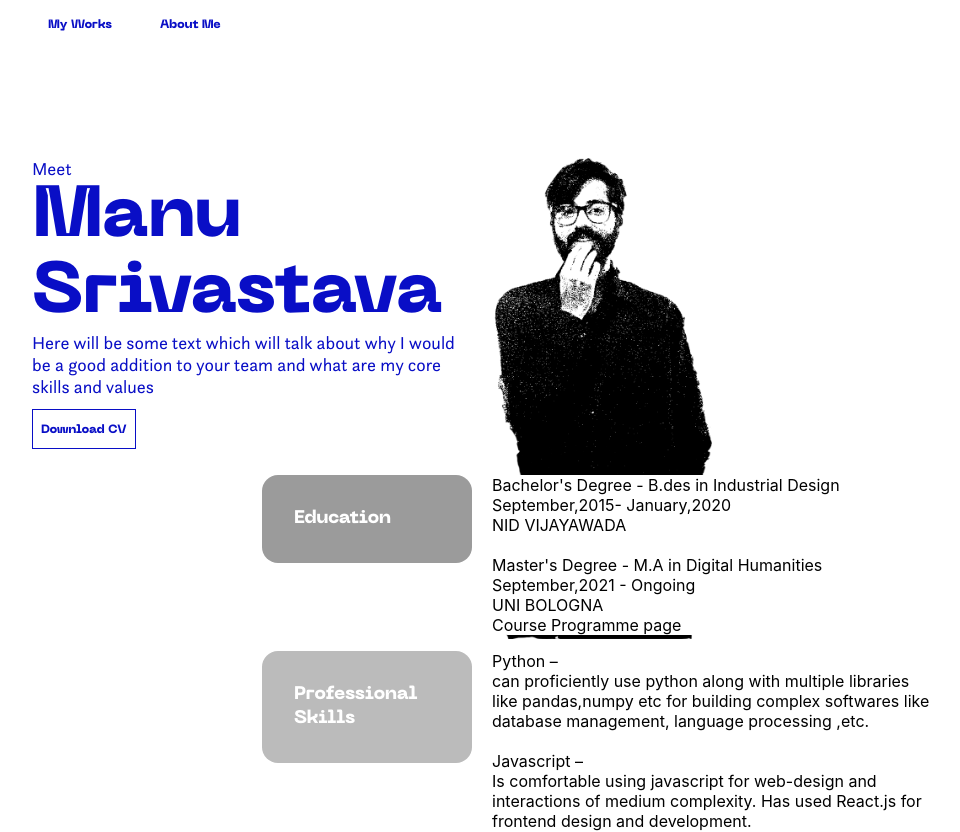
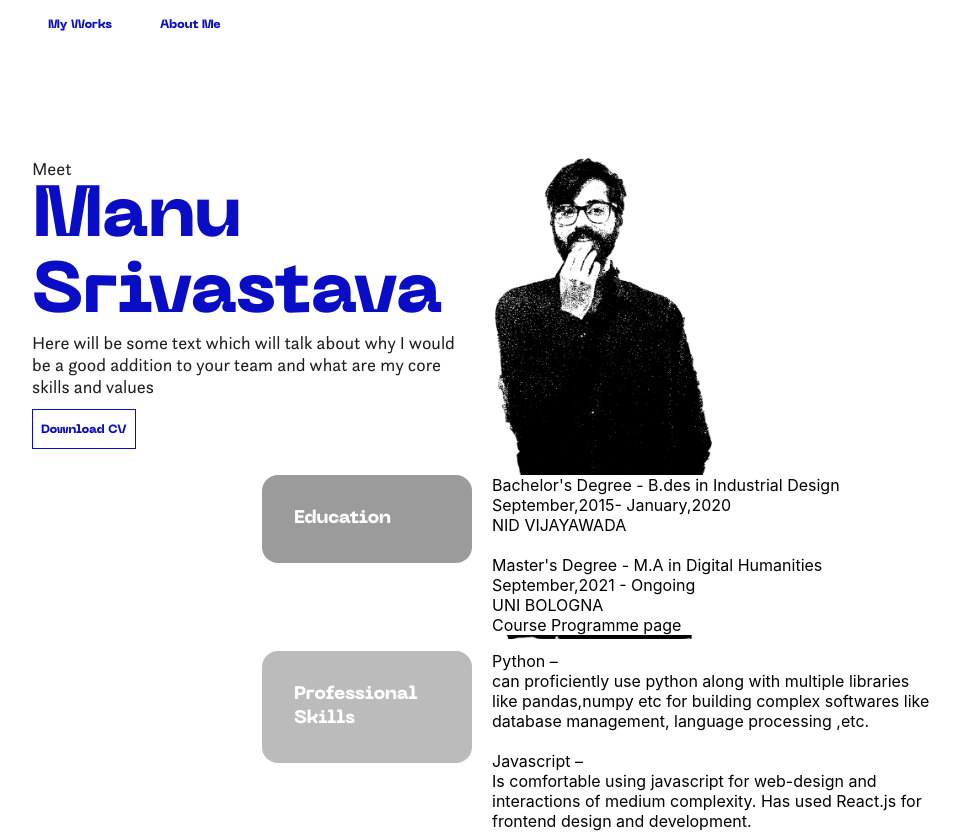
Before and after one commit to ManuSrivastava1/Portfolio, a React (Create React App) app: page /aboutMe in a window 1280 px wide. Shown: the top 832 px of the page, without its empty margins (158-1118 px from the left). Built offline with nearby package versions, Linux system fonts and the light colour scheme.

Commit message:
color changes

```diff
--- a/src/App.css
+++ b/src/App.css
@@ -82,7 +82,7 @@
   font-family: 'QuestaG',sans-serif;
   font-size: 18px;
   line-height: 22px;
-  color: #090EC6;
+  color: #1e1e1e;
 }
 .Btext2{
   font-family: 'QuestaG',sans-serif;
```
